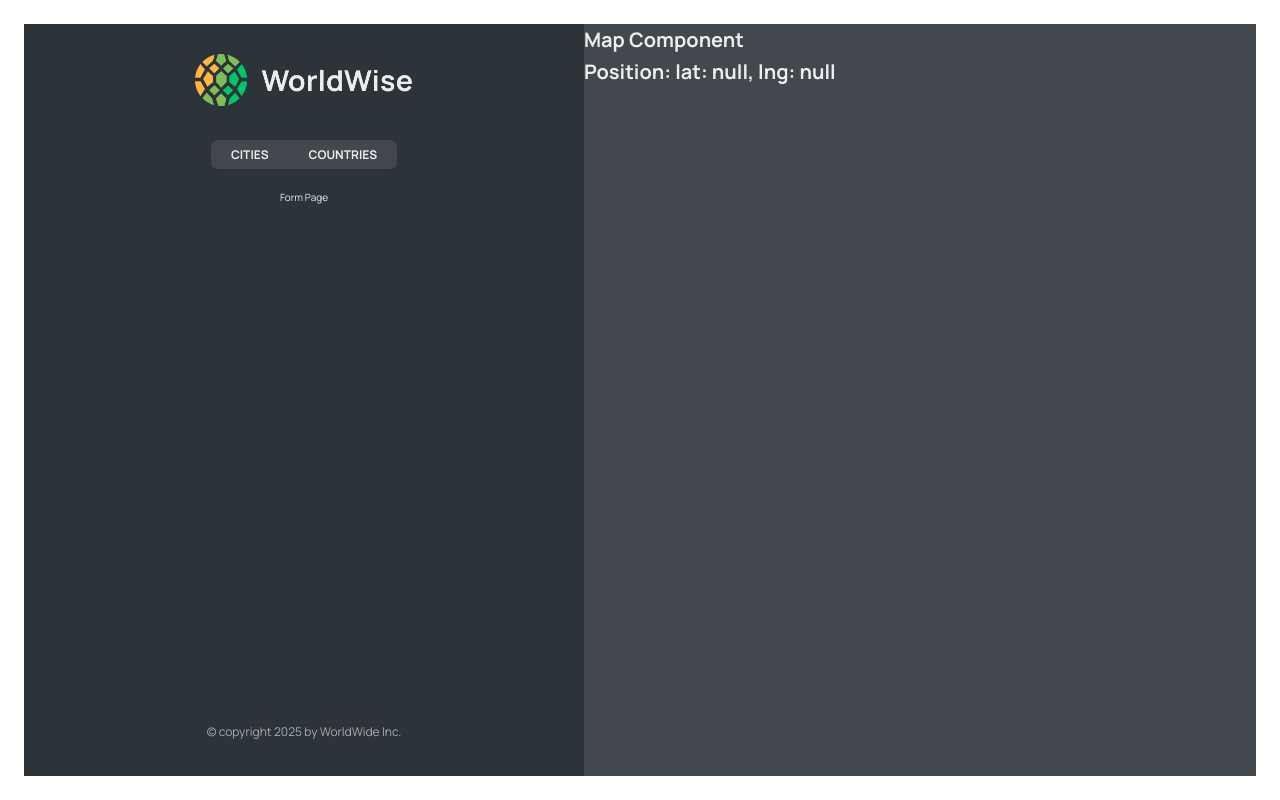
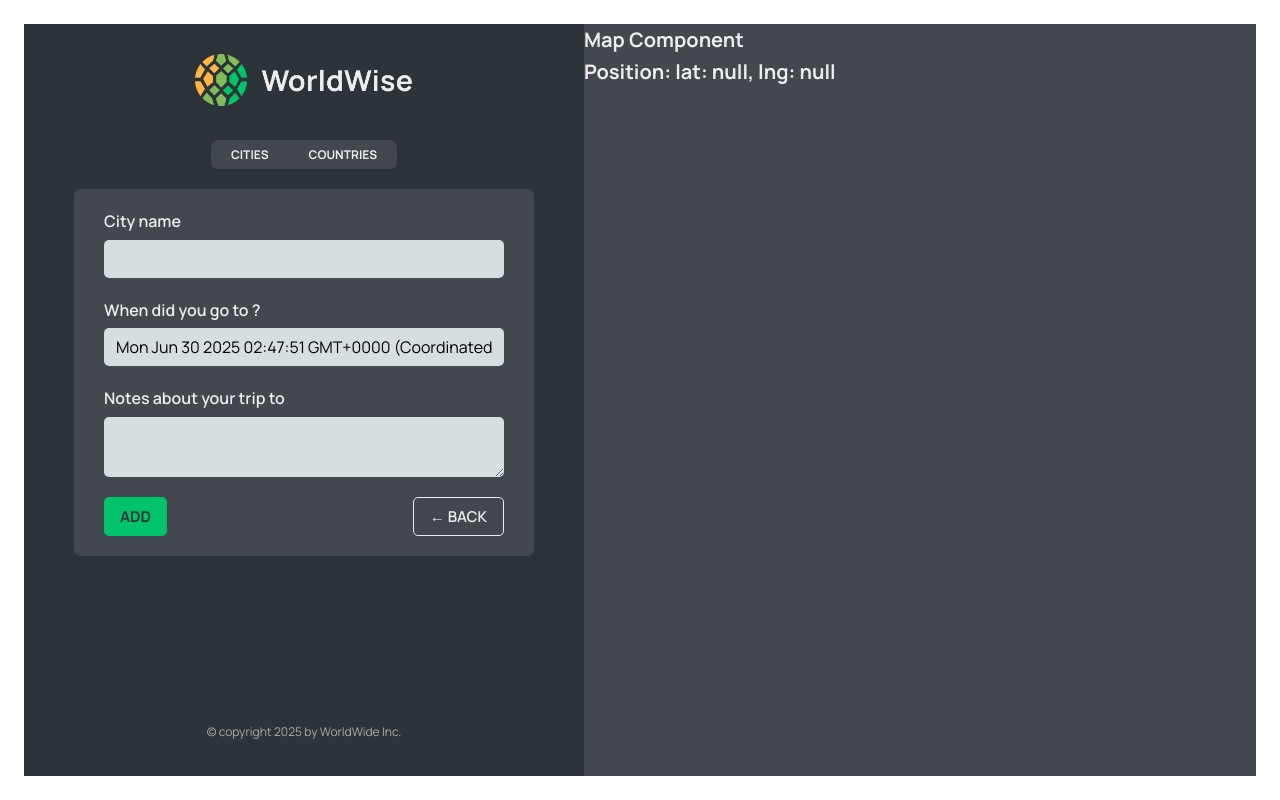
Before and after one commit to maurya-arjun/worldwise, a React (Vite) app: page /app/form in a window 1280 px wide. Built offline with nearby package versions, Linux system fonts and the light colour scheme; data requests are answered from the project's data file.

Commit message:
navigation using the useNavigate hook

```diff
--- a/src/App.jsx
+++ b/src/App.jsx
@@ -9,6 +9,7 @@
 import CityList from "./components/CityList";
 import CountryList from "./components/CountryList";
 import City from "./components/City";
+import Form from "./components/Form";
 
 const BASE_URL = "http://localhost:3001";
 
@@ -57,7 +58,7 @@
             path="countries"
             element={<CountryList cities={cities} isLoading={isLoading} />}
           />
-          <Route path="form" element={<div>Form Page</div>} />
+          <Route path="form" element={<Form />} />
         </Route>
         <Route path="*" element={<Pagenotfound />} />
       </Routes>
--- /dev/null
+++ b/src/components/Button.jsx
@@ -0,0 +1,12 @@
+import React from "react";
+import styles from "./Button.module.css";
+
+function Button({ children, onClick, type }) {
+  return (
+    <button onClick={onClick} className={`${styles.btn} ${styles[type]}`}>
+      {children}
+    </button>
+  );
+}
+
+export default Button;
--- a/src/components/City.jsx
+++ b/src/components/City.jsx
@@ -20,17 +20,10 @@
 
   const cityId = useParams().id;
 
-  const [searchParams, setSearchParams] = useSearchParams();
-
-  const lat = searchParams.get("lat");
-  const lng = searchParams.get("lng");
-
   const { cityName, emoji, date, notes } = currentCity;
 
   return (
-    <h1>
-      CITY {cityId} , {lat}, {lng}{" "}
-    </h1>
+    <h1>CITY {cityId}</h1>
     // <div className={styles.city}>
     //   <div className={styles.row}>
     //     <h6>City name</h6>
--- a/src/components/CountryList.jsx
+++ b/src/components/CountryList.jsx
@@ -30,7 +30,7 @@
   return (
     <ul className={styles.countryList}>
       {countries.map((country) => (
-        <CountryItem country={country} />
+        <CountryItem country={country} key={country.country} />
       ))}
     </ul>
   );
--- a/src/components/Form.jsx
+++ b/src/components/Form.jsx
@@ -3,6 +3,8 @@
 import { useState } from "react";
 
 import styles from "./Form.module.css";
+import Button from "./Button";
+import { useNavigate } from "react-router-dom";
 
 export function convertToEmoji(countryCode) {
   const codePoints = countryCode
@@ -13,6 +15,7 @@
 }
 
 function Form() {
+  const navigate = useNavigate();
   const [cityName, setCityName] = useState("");
   const [country, setCountry] = useState("");
   const [date, setDate] = useState(new Date());
@@ -49,8 +52,16 @@
       </div>
 
       <div className={styles.buttons}>
-        <button>Add</button>
-        <button>&larr; Back</button>
+        <Button type="primary">Add</Button>
+        <Button
+          type="back"
+          onClick={(e) => {
+            e.preventDefault();
+            navigate(-1);
+          }}
+        >
+          &larr; Back
+        </Button>
       </div>
     </form>
   );
--- a/src/components/Map.jsx
+++ b/src/components/Map.jsx
@@ -1,14 +1,15 @@
 import React from "react";
 import styles from "./Map.module.css";
-import { useSearchParams } from "react-router-dom";
+import { useNavigate, useSearchParams } from "react-router-dom";
 
 function Map() {
+  const navigate = useNavigate();
   const [searchParams, setSearchParams] = useSearchParams();
   const lat = searchParams.get("lat");
   const lng = searchParams.get("lng");
 
   return (
-    <div className={styles.mapContainer}>
+    <div className={styles.mapContainer} onClick={() => navigate("form")}>
       <h1>Map Component</h1>
 
       <h1>Position: {`lat: ${lat}, lng: ${lng}`}</h1>
```
